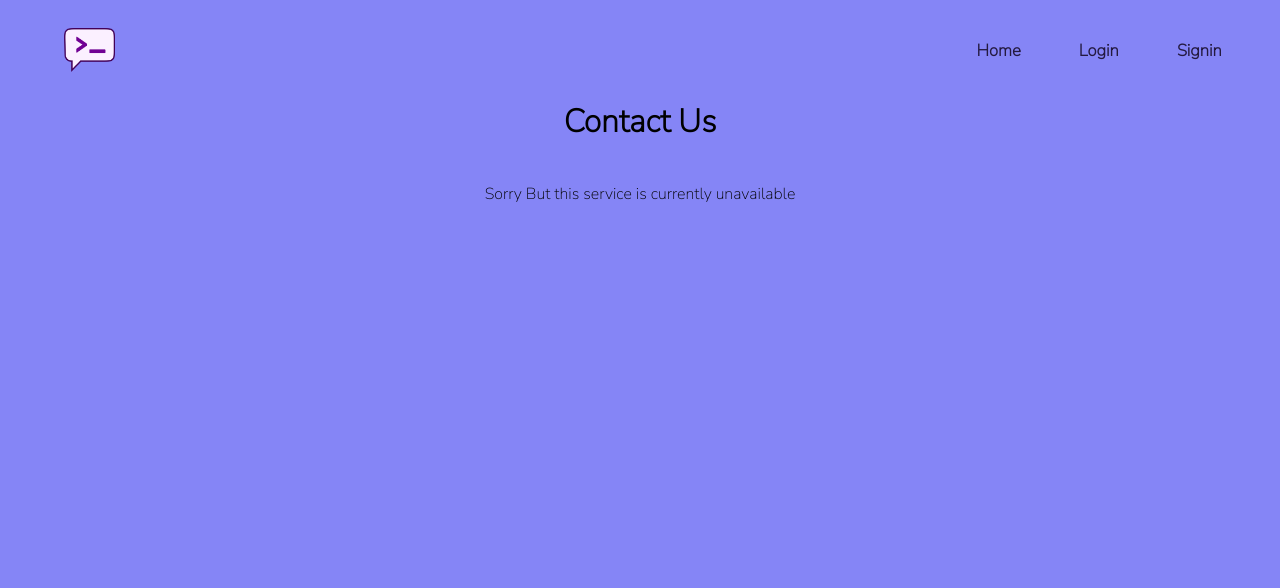
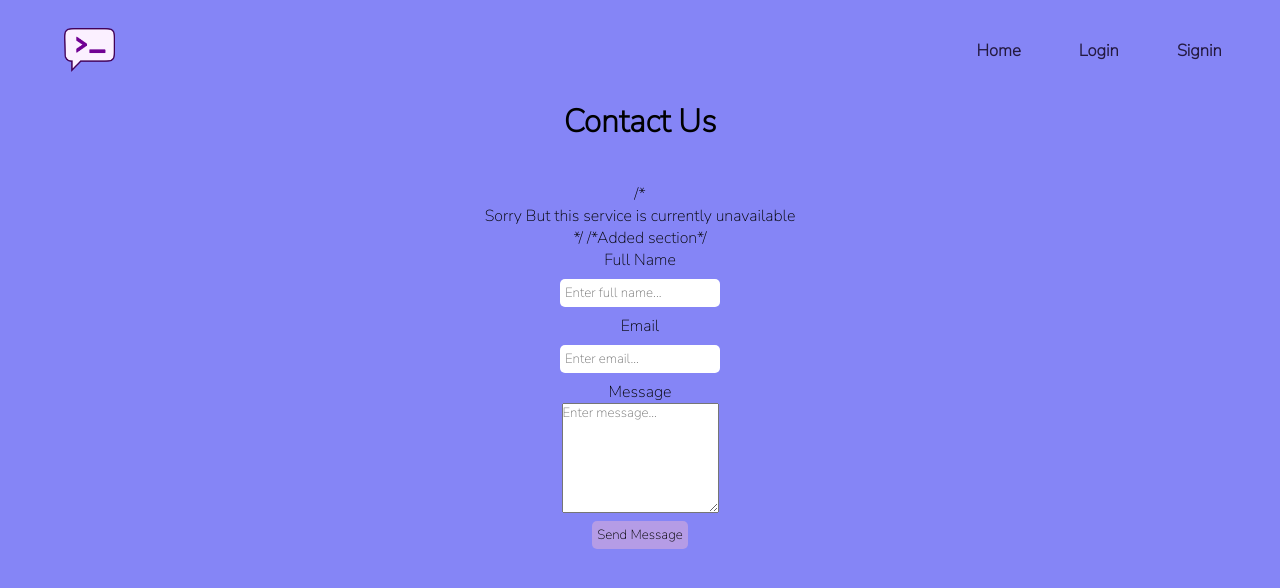
Before and after one commit to Internet-And-Web-Programming/ChatStrive-React, a React (Create React App) app in the folder client/: page /ContactUs in a window 1280 px wide. Shown: the top 588 px of the page. Built offline with nearby package versions, Linux system fonts and the light colour scheme; no server answers; a web font is replaced by a local one.

Commit message:
Update ContactUs.jsx

```diff
--- a/client/src/components/ContactUs/ContactUs.jsx
+++ b/client/src/components/ContactUs/ContactUs.jsx
@@ -46,7 +46,17 @@
       {/* <Btn style={btnLocation} /> */}
       <div style={style2}>
         <h1>Contact Us</h1>
-        <p>Sorry But this service is currently unavailable</p>
+        /*<p>Sorry But this service is currently unavailable</p>*/
+        /*Added section*/
+         <form id="contact-form" method="POST">
+          <label htmlFor="name">Full Name</label>
+          <input name="name" placeholder="Enter full name..." type="text" />
+          <label htmlFor="email">Email</label>
+          <input name="email" placeholder="Enter email..." type="email" />
+          <label htmlFor="message">Message</label>
+          <textarea rows="6" placeholder="Enter message..." name="message" required></textarea>
+          <button type="submit"> Send Message</button>
+        </form>
       </div>
     </div>
   );
```
